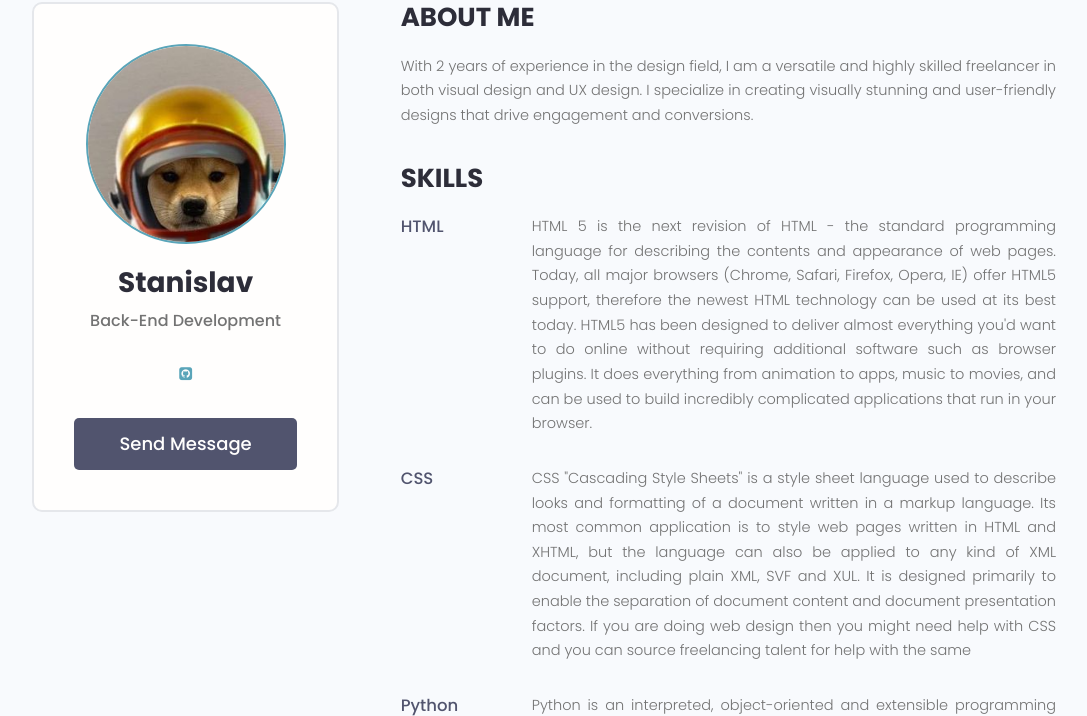
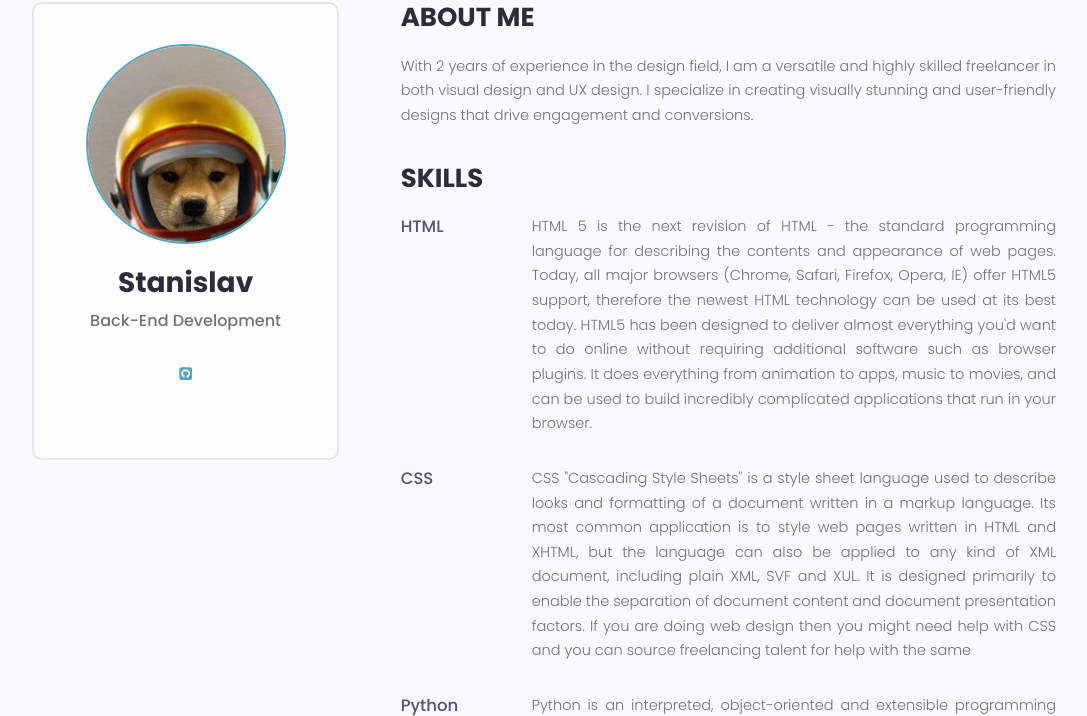
Before and after one commit to StanislavPopovSP/Django_fourth_project, a Django app: page /profile/3/ in a window 1280 px wide. Shown: the part 110-826 px from the top of the page, without its empty margins (96-1183 px from the left). Run offline with Django 4.2, Linux system fonts and the light colour scheme; a user stored in the database is signed in; data comes from the database, SQL or seed files in the repository; some libraries are stand-ins or nearby versions.

Commit message:
Добавил шаблон, в котором не льзя самомму себе отправить сообщение.

```diff
--- a/devsearch/users/templates/users/profile.html
+++ b/devsearch/users/templates/users/profile.html
@@ -28,7 +28,10 @@
                             </li>
                             {% endif %}
                         </ul>
-                        <a href="#" class="btn btn--sub btn--lg">Send Message </a>
+                        <!-- Сам себе пользователь сообщение отправлять не должен -->
+                        {% if request.user.profile.id != profile.id %} <!-- Если находимся не под своей учётной запись, то только тогда будет активна Send Message. -->
+                        <a href="{% url 'create-message' profile.id %}" class="btn btn--sub btn--lg">Send Message </a>
+                        {% endif %}
                     </div>
                 </div>
             </div>
```
